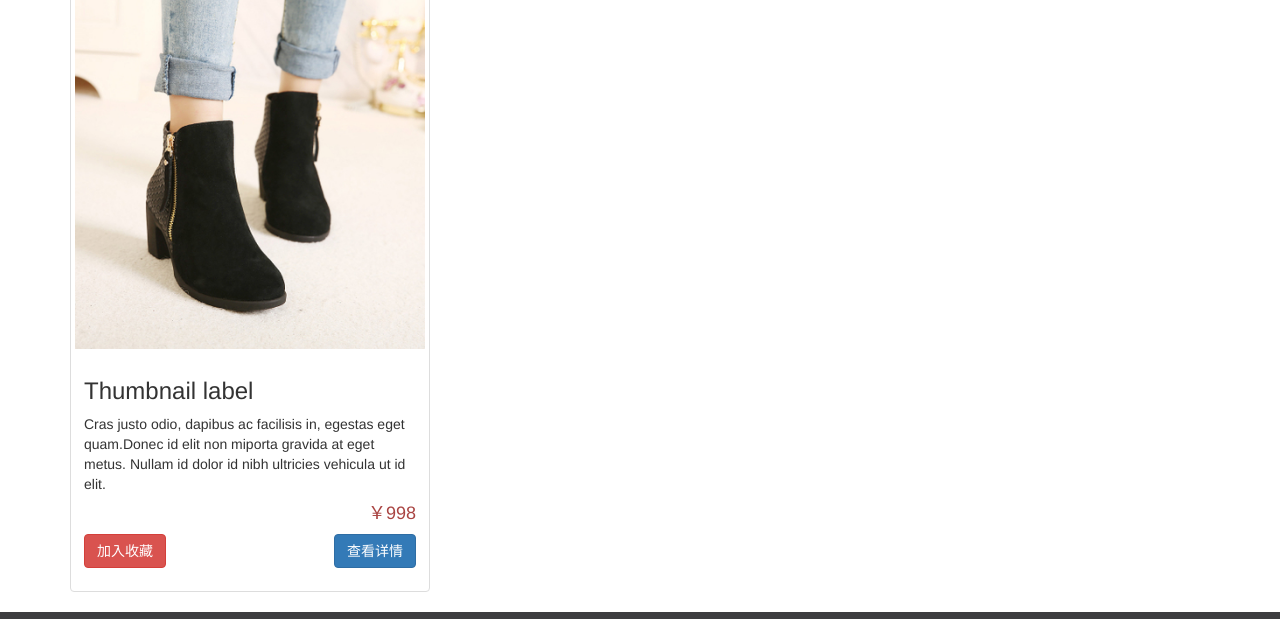
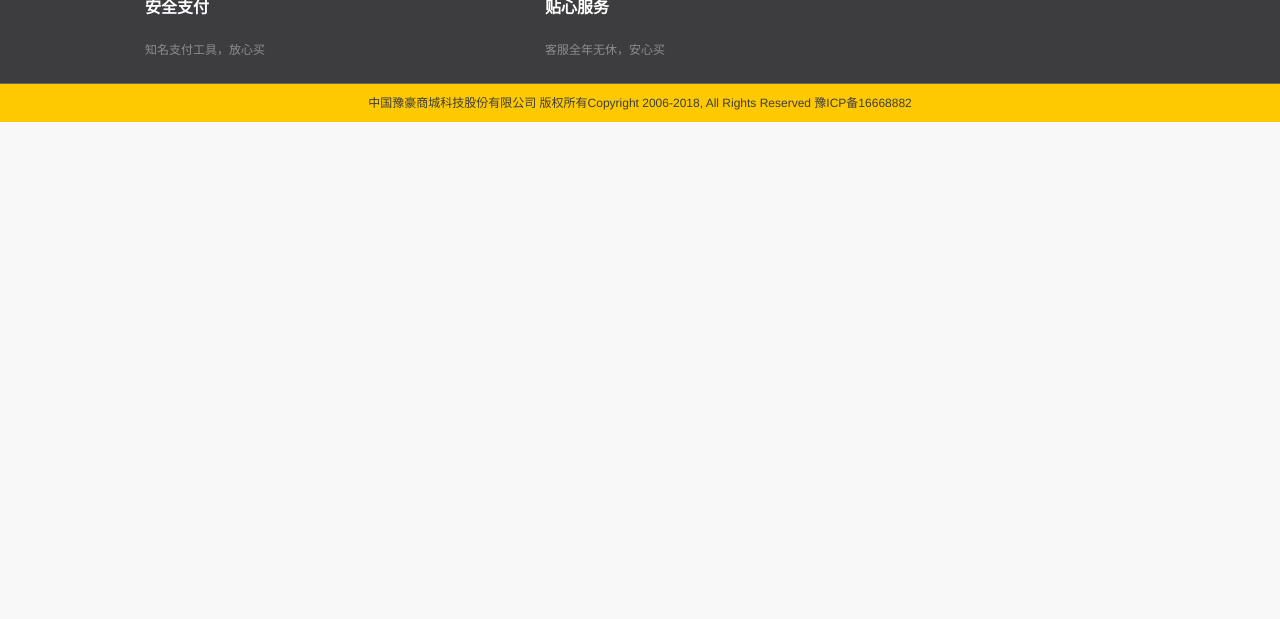
Before and after one commit to wyh1/PHP, a PHP site: page /qizhong/index.php in a window 1280 px wide. Shown: the part 1984-2603 px from the top of the page. After the commit the page ends 2106 px from the top, so only its background shows below. Run offline with PHP 8.4, Linux system fonts and the light colour scheme; data comes from the database, SQL or seed files in the repository.

Commit message:
主页优化

```diff
--- a/qizhong/index.php
+++ b/qizhong/index.php
@@ -58,81 +58,21 @@ $data = $pdo->query($sql)->fetchAll();
             </div>
         </div>
         <?php endforeach; ?>
-        <div class="col-sm-6 col-md-4">
-            <div class="thumbnail">
-                <img src="image/nvxie.jpg" alt="...">
-                <div class="caption">
-                    <h3>Thumbnail label</h3>
-                    <p>Cras justo odio, dapibus ac facilisis in, egestas eget quam.Donec id elit non
-                        miporta gravida at eget metus. Nullam id dolor id nibh ultricies vehicula ut id elit.</p>
-                    <h4 class="text-danger text-right">￥998</h4>
-                    <p class="text-right">
-                        <a href="#" class="btn btn-danger" role="button" style="float: left">加入收藏</a>
-                        <a href="#" class="btn btn-primary" role="button">查看详情</a>
-                    </p>
-                </div>
-            </div>
-        </div>
-        <div class="col-sm-6 col-md-4">
-            <div class="thumbnail">
-                <img src="image/nvxie.jpg" alt="...">
-                <div class="caption">
-                    <h3>Thumbnail label</h3>
-                    <p>Cras justo odio, dapibus ac facilisis in, egestas eget quam.Donec id elit non
-                        miporta gravida at eget metus. Nullam id dolor id nibh ultricies vehicula ut id elit.</p>
-                    <h4 class="text-danger text-right">￥998</h4>
-                    <p class="text-right">
-                        <a href="#" class="btn btn-danger" role="button" style="float: left">加入收藏</a>
-                        <a href="#" class="btn btn-primary" role="button">查看详情</a>
-                    </p>
-                </div>
-            </div>
-        </div>
-        <div class="col-sm-6 col-md-4">
-            <div class="thumbnail">
-                <img src="image/nvxie.jpg" alt="...">
-                <div class="caption">
-                    <h3>Thumbnail label</h3>
-                    <p>Cras justo odio, dapibus ac facilisis in, egestas eget quam.Donec id elit non
-                        miporta gravida at eget metus. Nullam id dolor id nibh ultricies vehicula ut id elit.</p>
-                    <h4 class="text-danger text-right">￥998</h4>
-                    <p class="text-right">
-                        <a href="#" class="btn btn-danger" role="button" style="float: left">加入收藏</a>
-                        <a href="#" class="btn btn-primary" role="button">查看详情</a>
-                    </p>
-                </div>
-            </div>
-        </div>
-        <div class="col-sm-6 col-md-4">
-            <div class="thumbnail">
-                <img src="image/nvxie.jpg" alt="...">
-                <div class="caption">
-                    <h3>Thumbnail label</h3>
-                    <p>Cras justo odio, dapibus ac facilisis in, egestas eget quam.Donec id elit non
-                        miporta gravida at eget metus. Nullam id dolor id nibh ultricies vehicula ut id elit.</p>
-                    <h4 class="text-danger text-right">￥998</h4>
-                    <p class="text-right">
-                        <a href="#" class="btn btn-danger" role="button" style="float: left">加入收藏</a>
-                        <a href="#" class="btn btn-primary" role="button">查看详情</a>
-                    </p>
-                </div>
-            </div>
-        </div>
-        <div class="col-sm-6 col-md-4">
-            <div class="thumbnail">
-                <img src="image/nvxie.jpg" alt="...">
-                <div class="caption">
-                    <h3>Thumbnail label</h3>
-                    <p>Cras justo odio, dapibus ac facilisis in, egestas eget quam.Donec id elit non
-                        miporta gravida at eget metus. Nullam id dolor id nibh ultricies vehicula ut id elit.</p>
-                    <h4 class="text-danger text-right">￥998</h4>
-                    <p class="text-right">
-                        <a href="#" class="btn btn-danger" role="button" style="float: left">加入收藏</a>
-                        <a href="#" class="btn btn-primary" role="button">查看详情</a>
-                    </p>
-                </div>
-            </div>
-        </div>
+<!--        <div class="col-sm-6 col-md-4">-->
+<!--            <div class="thumbnail">-->
+<!--                <img src="image/nvxie.jpg" alt="...">-->
+<!--                <div class="caption">-->
+<!--                    <h3>Thumbnail label</h3>-->
+<!--                    <p>Cras justo odio, dapibus ac facilisis in, egestas eget quam.Donec id elit non-->
+<!--                        miporta gravida at eget metus. Nullam id dolor id nibh ultricies vehicula ut id elit.</p>-->
+<!--                    <h4 class="text-danger text-right">￥998</h4>-->
+<!--                    <p class="text-right">-->
+<!--                        <a href="#" class="btn btn-danger" role="button" style="float: left">加入收藏</a>-->
+<!--                        <a href="#" class="btn btn-primary" role="button">查看详情</a>-->
+<!--                    </p>-->
+<!--                </div>-->
+<!--            </div>-->
+<!--        </div>-->
     </div>
 </div>
 <?php
```
Also changed, not shown: qizhong/image/cs30004.png.
